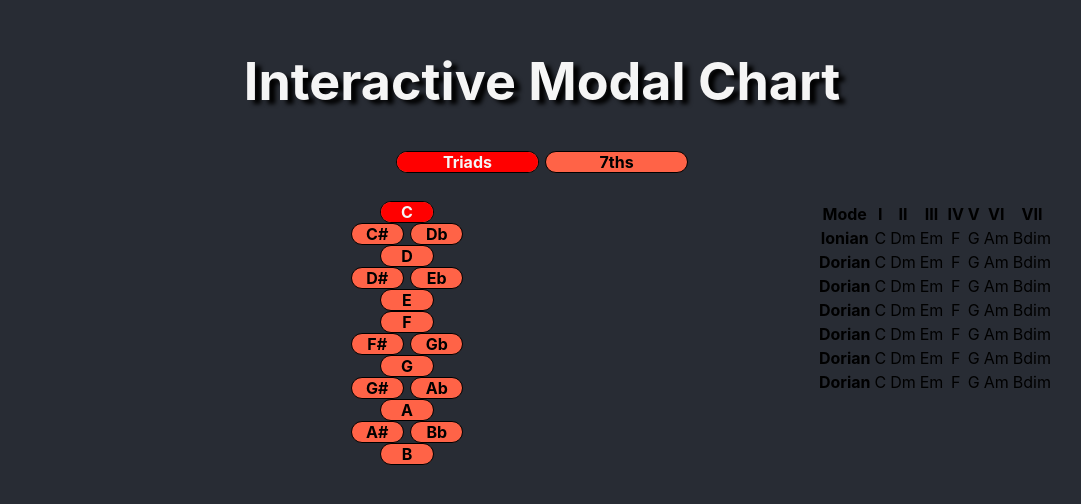
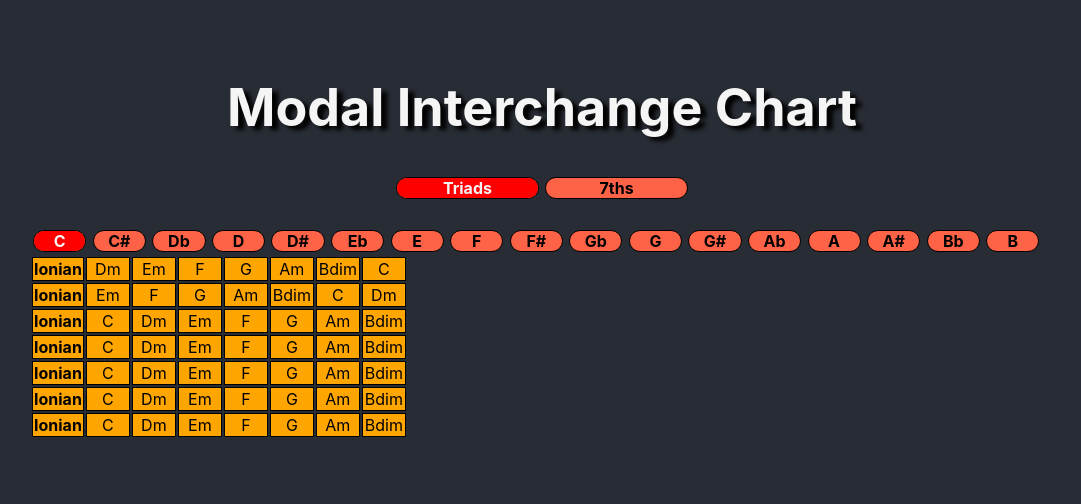
Before and after one commit to Tycholiz/modal-interchange-chart, a React (Create React App) app: page / in a window 1280 px wide. Shown: the part 160-664 px from the top of the page, without its empty margins (98-1179 px from the left). Built offline with nearby package versions, Linux system fonts and the light colour scheme.

Commit message:
work on chart

```diff
--- a/src/components/App.js
+++ b/src/components/App.js
@@ -33,8 +33,7 @@ class App extends Component {
     return (
       <div className="App">
         <header className="App-header">
-         {/* interactive chart of modes */}
-          <h1>Interactive Modal Chart</h1>
+          <h1>Modal Interchange Chart</h1>
         </header>
         <NotationContainer
           changeNotation={this.changeNotation}
--- a/src/components/Chart.js
+++ b/src/components/Chart.js
@@ -7,88 +7,88 @@ class Chart extends Component {
 		return (
 			<div className="chartWrapper">
 				<table>
-					<thead>
+					{/* <thead>
 						<tr>
-							<th scope="col">Mode</th>
-							<th scope="col">I</th>
-							<th scope="col">II</th>
-							<th scope="col">III</th>
-							<th scope="col">IV</th>
-							<th scope="col">V</th>
-							<th scope="col">VI</th>
-							<th scope="col">VII</th>
+							<th scope="col" class="cell cell-whole">Mode</th>
+							<th scope="col" class="cell cell-whole">I</th>
+							<th scope="col" class="cell cell-whole">III</th>
+							<th scope="col" class="cell">II</th>
+							<th scope="col" class="cell cell-whole">IV</th>
+							<th scope="col" class="cell cell-whole">V</th>
+							<th scope="col" class="cell cell-whole">VI</th>
+							<th scope="col" class="cell">VII</th>
 						</tr>
-					</thead>
+					</thead> */}
 					<tbody>
 						<tr>
-							<th scope="row">Ionian</th>
-							<td>C</td>
-							<td>Dm</td>
-							<td>Em</td>
-							<td>F</td>
-							<td>G</td>
-							<td>Am</td>
-							<td>Bdim</td>
+							<th scope="row" class="mode-instance cell cell-whole">Ionian</th>
+							<td class="chord cell cell-whole">Dm</td>
+							<td class="chord cell cell-half">Em</td>
+							<td class="chord cell cell-whole">F</td>
+							<td class="chord cell cell-whole">G</td>
+							<td class="chord cell cell-whole">Am</td>
+							<td class="chord cell cell-half">Bdim</td>
+							<td class="chord cell cell-whole">C</td>
 						</tr>
 						<tr>
-							<th scope="row">Dorian</th>
-							<td>C</td>
-							<td>Dm</td>
-							<td>Em</td>
-							<td>F</td>
-							<td>G</td>
-							<td>Am</td>
-							<td>Bdim</td>
+							<th scope="row" class="mode-instance cell cell-whole">Ionian</th>
+							<td class="chord cell cell-half">Em</td>
+							<td class="chord cell cell-whole">F</td>
+							<td class="chord cell cell-whole">G</td>
+							<td class="chord cell cell-whole">Am</td>
+							<td class="chord cell cell-half">Bdim</td>
+							<td class="chord cell cell-whole">C</td>
+							<td class="chord cell cell-whole">Dm</td>
 						</tr>
 						<tr>
-							<th scope="row">Dorian</th>
-							<td>C</td>
-							<td>Dm</td>
-							<td>Em</td>
-							<td>F</td>
-							<td>G</td>
-							<td>Am</td>
-							<td>Bdim</td>
+							<th scope="row" class="mode-instance cell cell-whole">Ionian</th>
+							<td class="chord cell cell-whole">C</td>
+							<td class="chord cell cell-whole">Dm</td>
+							<td class="chord cell cell-half">Em</td>
+							<td class="chord cell cell-whole">F</td>
+							<td class="chord cell cell-whole">G</td>
+							<td class="chord cell cell-whole">Am</td>
+							<td class="chord cell cell-half">Bdim</td>
 						</tr>
 						<tr>
-							<th scope="row">Dorian</th>
-							<td>C</td>
-							<td>Dm</td>
-							<td>Em</td>
-							<td>F</td>
-							<td>G</td>
-							<td>Am</td>
-							<td>Bdim</td>
+							<th scope="row" class="mode-instance cell cell-whole">Ionian</th>
+							<td class="chord cell cell-whole">C</td>
+							<td class="chord cell cell-whole">Dm</td>
+							<td class="chord cell cell-half">Em</td>
+							<td class="chord cell cell-whole">F</td>
+							<td class="chord cell cell-whole">G</td>
+							<td class="chord cell cell-whole">Am</td>
+							<td class="chord cell cell-half">Bdim</td>
 						</tr>
 						<tr>
-							<th scope="row">Dorian</th>
-							<td>C</td>
-							<td>Dm</td>
-							<td>Em</td>
-							<td>F</td>
-							<td>G</td>
-							<td>Am</td>
-							<td>Bdim</td>
+							<th scope="row" class="mode-instance cell cell-whole">Ionian</th>
+							<td class="chord cell cell-whole">C</td>
+							<td class="chord cell cell-whole">Dm</td>
+							<td class="chord cell cell-half">Em</td>
+							<td class="chord cell cell-whole">F</td>
+							<td class="chord cell cell-whole">G</td>
+							<td class="chord cell cell-whole">Am</td>
+							<td class="chord cell cell-half">Bdim</td>
 						</tr>
 						<tr>
-							<th scope="row">Dorian</th>
-							<td>C</td>
-							<td>Dm</td>
-							<td>Em</td>
-							<td>F</td>
-							<td>G</td>
-							<td>Am</td>
-							<td>Bdim</td>
+							<th scope="row" class="mode-instance cell cell-whole">Ionian</th>
+							<td class="chord cell cell-whole">C</td>
+							<td class="chord cell cell-whole">Dm</td>
+							<td class="chord cell cell-half">Em</td>
+							<td class="chord cell cell-whole">F</td>
+							<td class="chord cell cell-whole">G</td>
+							<td class="chord cell cell-whole">Am</td>
+							<td class="chord cell cell-half">Bdim</td>
 						</tr>
 						<tr>
-							<th scope="row">Dorian</th>
-							<td>C</td>
-							<td>Dm</td>
-							<td>Em</td>
-							<td>F</td>
-							<td>G</td>
-							<td>Am</td>
-							<td>Bdim</td>
+							<th scope="row" class="mode-instance cell cell-whole">Ionian</th>
+							<td class="chord cell cell-whole">C</td>
+							<td class="chord cell cell-whole">Dm</td>
+							<td class="chord cell cell-half">Em</td>
+							<td class="chord cell cell-whole">F</td>
+							<td class="chord cell cell-whole">G</td>
+							<td class="chord cell cell-whole">Am</td>
+							<td class="chord cell cell-half">Bdim</td>
 						</tr>
 					</tbody>
 				</table>
--- a/src/styles/App.css
+++ b/src/styles/App.css
@@ -30,7 +30,7 @@ body {
 }
 .mainContent {
   display: flex;
-  flex-direction: row;
+  flex-direction: column;
   width: 80vw;
   padding-top: 3vh;
 }
--- a/src/styles/Chart.css
+++ b/src/styles/Chart.css
@@ -1,15 +1,18 @@
 .chartWrapper {
 	position: relative;
 	display: inline;
+	--primary-color: red;
 }
 
-img {
-	width: 70vw;
-	border: 2px solid dimgrey;
+.cell {
+	border: 1px solid black;
+	background-color: orange;
 }
 
-.overlayImage {
-	position: absolute;
-	bottom: 4px;
-	right: 0;
+.cell-half {
+	width: 20px;
 }
+
+.cell-whole {
+	width: 40px;
+}
--- a/src/styles/Key.css
+++ b/src/styles/Key.css
@@ -1,7 +1,6 @@
 .keyWrapper {
-	margin-left: .2em;
-	margin-right: .2em;
 	min-width: 1.2em;
+	margin: .2em;
 	width: 4vw;
 }
 label.keyLabel {
--- a/src/styles/KeyContainer.css
+++ b/src/styles/KeyContainer.css
@@ -1,11 +1,11 @@
 .keyContainerWrapper {
 	display: flex;
-	flex: 1;
+	/* flex: 1; */
 	flex-wrap: wrap;
-	flex-direction: column;
+	flex-direction: row;
 	align-items: center;
-	justify-content: space-around;
-	margin-right: 2em;
+	justify-content: flex-start;
+	/* margin-right: 2em; */
 }
 .sharpFlatContainer {
 	display: flex;
```
